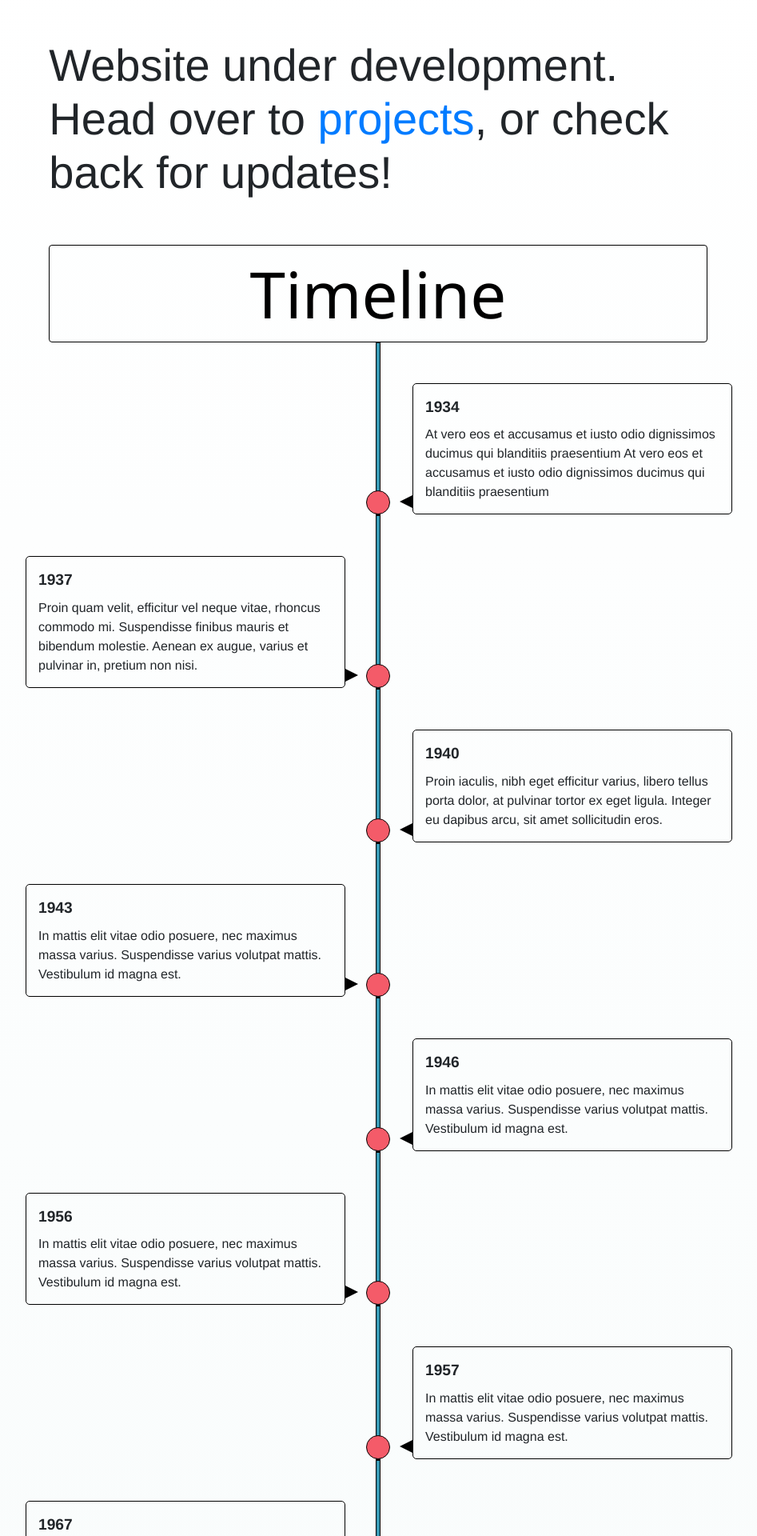
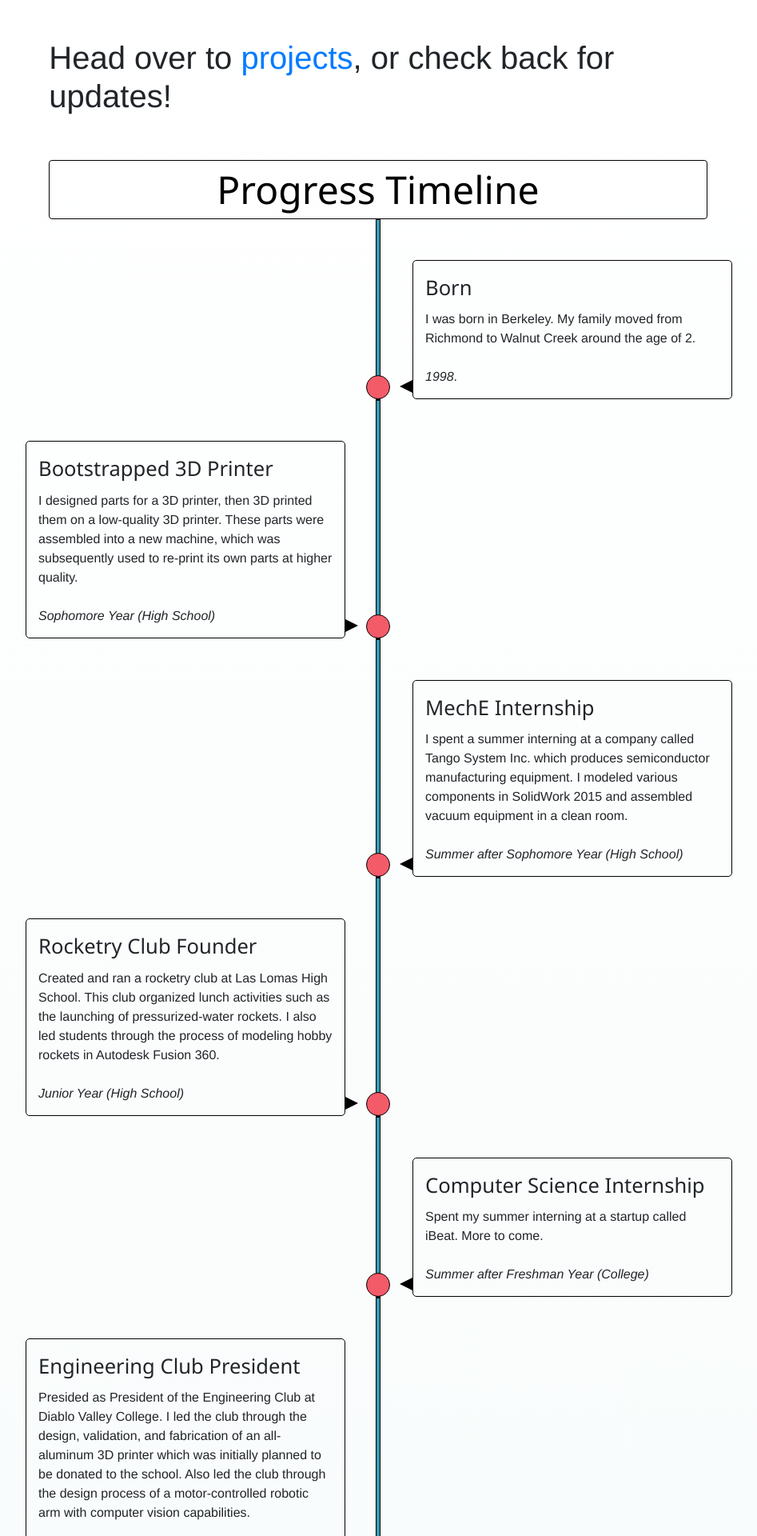
Before and after one commit to codyswain/Personal-Website-Flask, a Flask app: page / in a window 1280 px wide. Shown: the part 56-1976 px from the top of the page at 80% size, without its empty margins (167-1114 px from the left). Run offline with Flask 2, Linux system fonts and the light colour scheme; some libraries are stand-ins or nearby versions.

Commit message:
Fixed projects font size and added some entries for timeline

```diff
--- a/app/static/style/timeline.css
+++ b/app/static/style/timeline.css
@@ -20,7 +20,7 @@ body {
 -------------------------------------------------- */
 .intro {
 	font-family: "Segoe UI", "Helvetica Neue", sans-serif;
-	font-size: 5rem;
+	font-size: 3rem;
 	font-weight: 300;
 	color: black;
 
@@ -106,8 +106,9 @@ body {
 
 time {
   display: block;
-  font-size: 1.2rem;
-  font-weight: bold;
+  font-family: "Segoe UI", "Helvetica Neue", sans-serif;
+  font-size: 1.6rem;
+  font-weight: 200;
   margin-bottom: 8px;
 }
 
--- a/app/templates/base.html
+++ b/app/templates/base.html
@@ -11,16 +11,13 @@
 	<!-- Bootstrap -->
 	<link rel="stylesheet" href="https://stackpath.bootstrapcdn.com/bootstrap/4.1.1/css/bootstrap.min.css">
 
-	<!-- Font Awesome for social media buttons-->
+	<!-- Social Media Buttons CSS-->
 	<link rel="stylesheet" href="https://cdnjs.cloudflare.com/ajax/libs/font-awesome/4.7.0/css/font-awesome.min.css">
 
 	<!-- Custom CSS -->
 	<link rel="stylesheet" type="text/css" href="{{ url_for('static', filename='style/custom.css') }}">
 
-	<!-- <nav class="navbar navbar-expand-lg navbar-light"  style="background: linear-gradient(-90deg, #aa0197, #ffffff)"> -->
-	<!-- <nav class="navbar navbar-expand-lg navbar-light"  style="background: white"> -->
 	<nav class="navbar navbar-expand-lg navbar-light"  style="background: linear-gradient(-45deg, rgba(183, 9, 90, 1), rgba(45, 216, 255, .6))">
-		<!-- <a class="navbar-brand" href="{{ url_for('index') }}">Personal Website</a> -->
 		<button class="navbar-toggler" type="button" data-toggle="collapse" data-target="#navbarNavAltMarkup" aria-controls="navbarNavAltMarkup" aria-expanded="false" aria-label="Toggle navigation">
 			<span class="navbar-toggler-icon"></span>
 		</button>
@@ -30,22 +27,17 @@
 				<a href="{{ url_for('projects') }}" class="nav-item nav-link" href="#">Projects</a>
 				<a href="{{ url_for('notes') }}" class="nav-item nav-link" href="#">Notes</a>
 				<a href="{{ url_for('about') }}" class="nav-item nav-link" href="#"">About</a>
-				<!-- <a class="nav-item nav-link disabled" href="#">Disabled</a> -->
 			</div>
 		</div>
 	</nav>
 </head>
-
 
 <script src="https://code.jquery.com/jquery-3.3.1.slim.min.js" integrity="sha384-q8i/X+965DzO0rT7abK41JStQIAqVgRVzpbzo5smXKp4YfRvH+8abtTE1Pi6jizo" crossorigin="anonymous"></script>
 <script src="https://cdnjs.cloudflare.com/ajax/libs/popper.js/1.14.3/umd/popper.min.js" integrity="sha384-ZMP7rVo3mIykV+2+9J3UJ46jBk0WLaUAdn689aCwoqbBJiSnjAK/l8WvCWPIPm49" crossorigin="anonymous"></script>
 <script src="https://stackpath.bootstrapcdn.com/bootstrap/4.1.3/js/bootstrap.min.js" integrity="sha384-ChfqqxuZUCnJSK3+MXmPNIyE6ZbWh2IMqE241rYiqJxyMiZ6OW/JmZQ5stwEULTy" crossorigin="anonymous"></script>
 <script src="{{ url_for('static', filename='js/button.js') }}"></script>
 
+{% block content %}
+{% endblock %}
 
-<body>
-	<!-- Jinja template placeholder -->
-	{% block content %}
-	{% endblock %}
-</body>
 </html>
--- a/app/templates/index.html
+++ b/app/templates/index.html
@@ -16,73 +16,60 @@
 		<div class="col-sm-2"></div>
 			<div class="col-lg">
 				<div class"row">
-					<h1 class="display-4">Website under development. Head over to <a href="{{ url_for('projects') }}">projects</a>, or check back for updates!</h1><br><br>
+					<h1 class="display-5">Head over to <a href="{{ url_for('projects') }}">projects</a>, or check back for updates!</h1><br><br>
 				</div>
 
 				<div class="row rounded intro">
-					Timeline
+					Progress Timeline
 				</div>
 
 				<section class="timeline">
 				  <ul>
 				    <li>
 				      <div>
-				        <time>1934</time> At vero eos et accusamus et iusto odio dignissimos ducimus qui blanditiis praesentium At vero eos et accusamus et iusto odio dignissimos ducimus qui blanditiis praesentium
+				        <time>Born</time> I was born in Berkeley. My family moved from Richmond to Walnut Creek around the age of 2. <br><br><i>1998</i>.
 				      </div>
 				    </li>
 				    <li>
 				      <div>
-				        <time>1937</time> Proin quam velit, efficitur vel neque vitae, rhoncus commodo mi. Suspendisse finibus mauris et bibendum molestie. Aenean ex augue, varius et pulvinar in, pretium non nisi.
+				        <time>Bootstrapped 3D Printer</time> I designed parts for a 3D printer, then 3D printed them on a low-quality 3D printer. These parts were assembled into a new machine, which was subsequently used to re-print its own parts at higher quality. <br><br><i>Sophomore Year (High School) </i>
 				      </div>
 				    </li>
 				    <li>
 				      <div>
-				        <time>1940</time> Proin iaculis, nibh eget efficitur varius, libero tellus porta dolor, at pulvinar tortor ex eget ligula. Integer eu dapibus arcu, sit amet sollicitudin eros.
+				        <time>MechE Internship</time> I spent a summer interning at a company called Tango System Inc. which produces semiconductor manufacturing equipment. I modeled various components in SolidWork 2015 and assembled vacuum equipment in a clean room.<br><br><i>Summer after Sophomore Year (High School)</i>
 				      </div>
 				    </li>
 				    <li>
 				      <div>
-				        <time>1943</time> In mattis elit vitae odio posuere, nec maximus massa varius. Suspendisse varius volutpat mattis. Vestibulum id magna est.
+				        <time>Rocketry Club Founder</time> Created and ran a rocketry club at Las Lomas High School. This club organized lunch activities such as the launching of pressurized-water rockets. I also led students through the process of modeling hobby rockets in Autodesk Fusion 360. <br><br><i>Junior Year (High School)</i>
 				      </div>
 				    </li>
 				    <li>
 				      <div>
-				        <time>1946</time> In mattis elit vitae odio posuere, nec maximus massa varius. Suspendisse varius volutpat mattis. Vestibulum id magna est.
+				        <time>Computer Science Internship</time> Spent my summer interning at a startup called iBeat. More to come.
+				        <br><br><i>Summer after Freshman Year (College)</i>
 				      </div>
 				    </li>
 				    <li>
 				      <div>
-				        <time>1956</time> In mattis elit vitae odio posuere, nec maximus massa varius. Suspendisse varius volutpat mattis. Vestibulum id magna est.
+				        <time>Engineering Club President</time> Presided as President of the Engineering Club at Diablo Valley College. I led the club through the design, validation, and fabrication of an all-aluminum 3D printer which was initially planned to be donated to the school. Also led the club through the design process of a motor-controlled robotic arm with computer vision capabilities.
+				        <br><br><i>Sophomore Year (College)</i>
 				      </div>
 				    </li>
 				    <li>
 				      <div>
-				        <time>1957</time> In mattis elit vitae odio posuere, nec maximus massa varius. Suspendisse varius volutpat mattis. Vestibulum id magna est.
+				        <time>NSF Conference in Washington D.C.</time> I two professors and two other students from my community college, to a National Science Foundation conference hosted in Washington D.C. I presented the 3D printer that the Engineering Club had built, along with a model ion thruster I had built. <br><br><i>Sophomore Year (College)</i>
 				      </div>
 				    </li>
 				    <li>
 				      <div>
-				        <time>1967</time> Aenean condimentum odio a bibendum rhoncus. Ut mauris felis, volutpat eget porta faucibus, euismod quis ante.
+				        <time>Data Science and Engineering Internship</time> I returned to iBeat this summer. More to come<br><br><i>Summer after Sophomore Year (College)</i>
 				      </div>
 				    </li>
 				    <li>
 				      <div>
-				        <time>1977</time> Vestibulum porttitor lorem sed pharetra dignissim. Nulla maximus, dui a tristique iaculis, quam dolor convallis enim, non dignissim ligula ipsum a turpis.
-				      </div>
-				    </li>
-				    <li>
-				      <div>
-				        <time>1985</time> In mattis elit vitae odio posuere, nec maximus massa varius. Suspendisse varius volutpat mattis. Vestibulum id magna est.
-				      </div>
-				    </li>
-				    <li>
-				      <div>
-				        <time>2000</time> In mattis elit vitae odio posuere, nec maximus massa varius. Suspendisse varius volutpat mattis. Vestibulum id magna est.
-				      </div>
-				    </li>
-				    <li>
-				      <div>
-				        <time>2005</time> In mattis elit vitae odio posuere, nec maximus massa varius. Suspendisse varius volutpat mattis. Vestibulum id magna est.
+				        <time>Transfer to UCLA</time> Transferring into UCLA as a Junior. <br><br><i>Junior Year (College)</i>
 				      </div>
 				    </li>
 				  </ul>
```
Also changed, not shown: app/static/style/projects.css (added, +24 -0 lines), app/templates/projects.html (+14 -82 lines).
